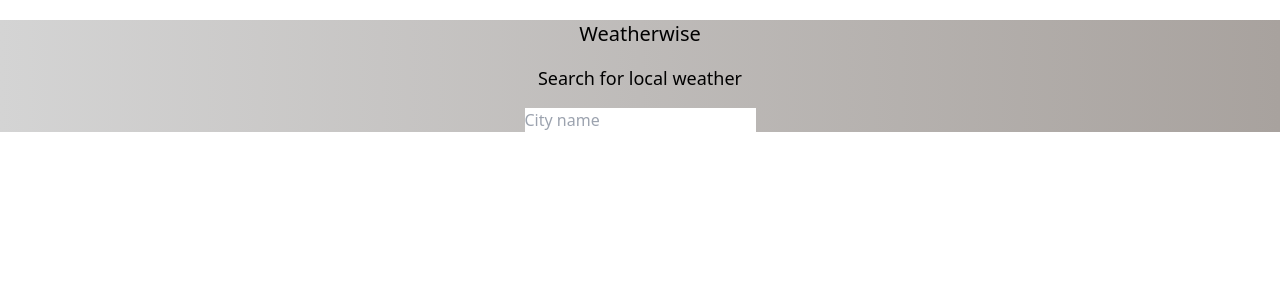
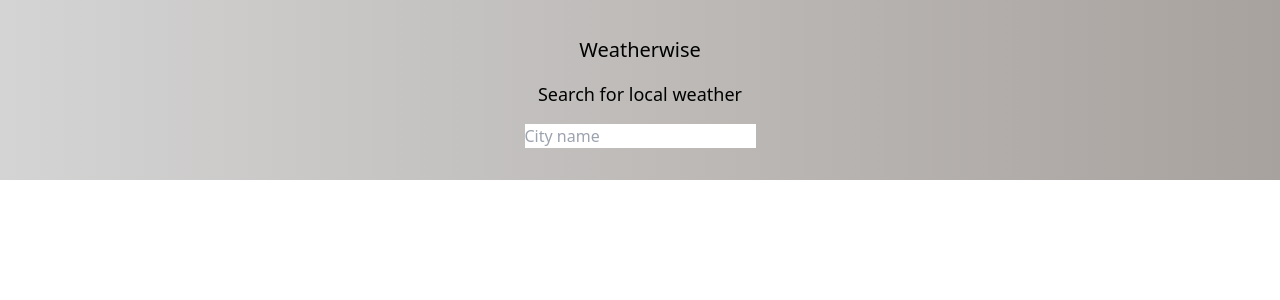
Before and after one commit to aguilerad916/weatherwise, a Next.js app: page / in a window 1280 px wide. Shown: the top 300 px of the page. Built offline with nearby package versions, Linux system fonts and the light colour scheme.

Commit message:
fixed hydration error

```diff
--- a/pages/index.tsx
+++ b/pages/index.tsx
@@ -3,11 +3,10 @@ import Head from "next/head";
 
 export default function Home() {
   return (
-    <>
+    <div className="bg-gradient-to-r from-neutral-300 to-stone-400 py-4">
       <Head>
         <title>WeatherWise</title>
       </Head>
-      <body className="bg-gradient-to-r from-neutral-300 to-stone-400">
       <main className="mt-5 mx-5">
         <h1 className="flex justify-center text-xl font-medium mb-4">
           Weatherwise
@@ -21,7 +20,6 @@ export default function Home() {
           </div>
         </form>
       </main>
-      </body>
-    </>
+    </div>
   );
 }
```
Lines whose indentation alone changed are shown as unchanged.
